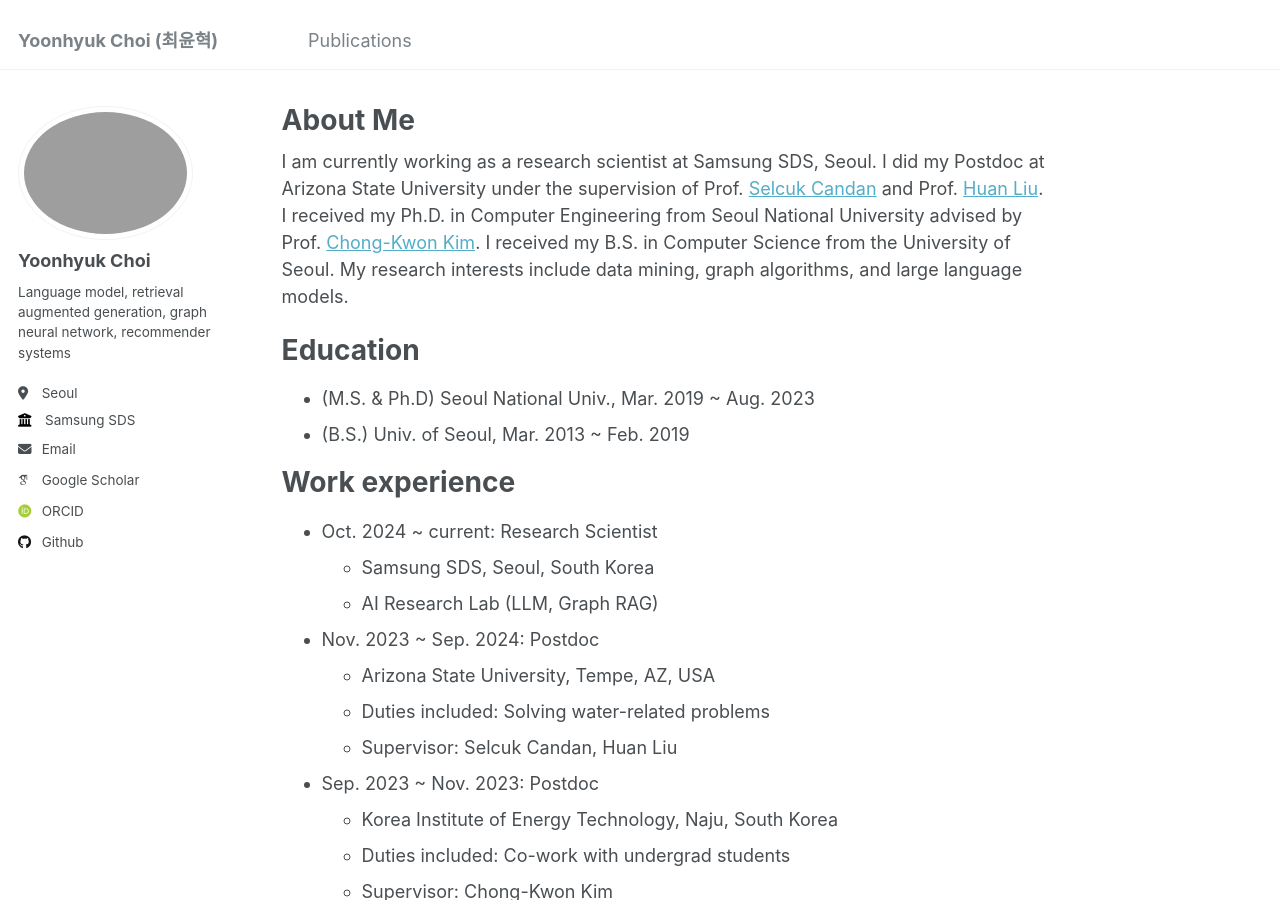
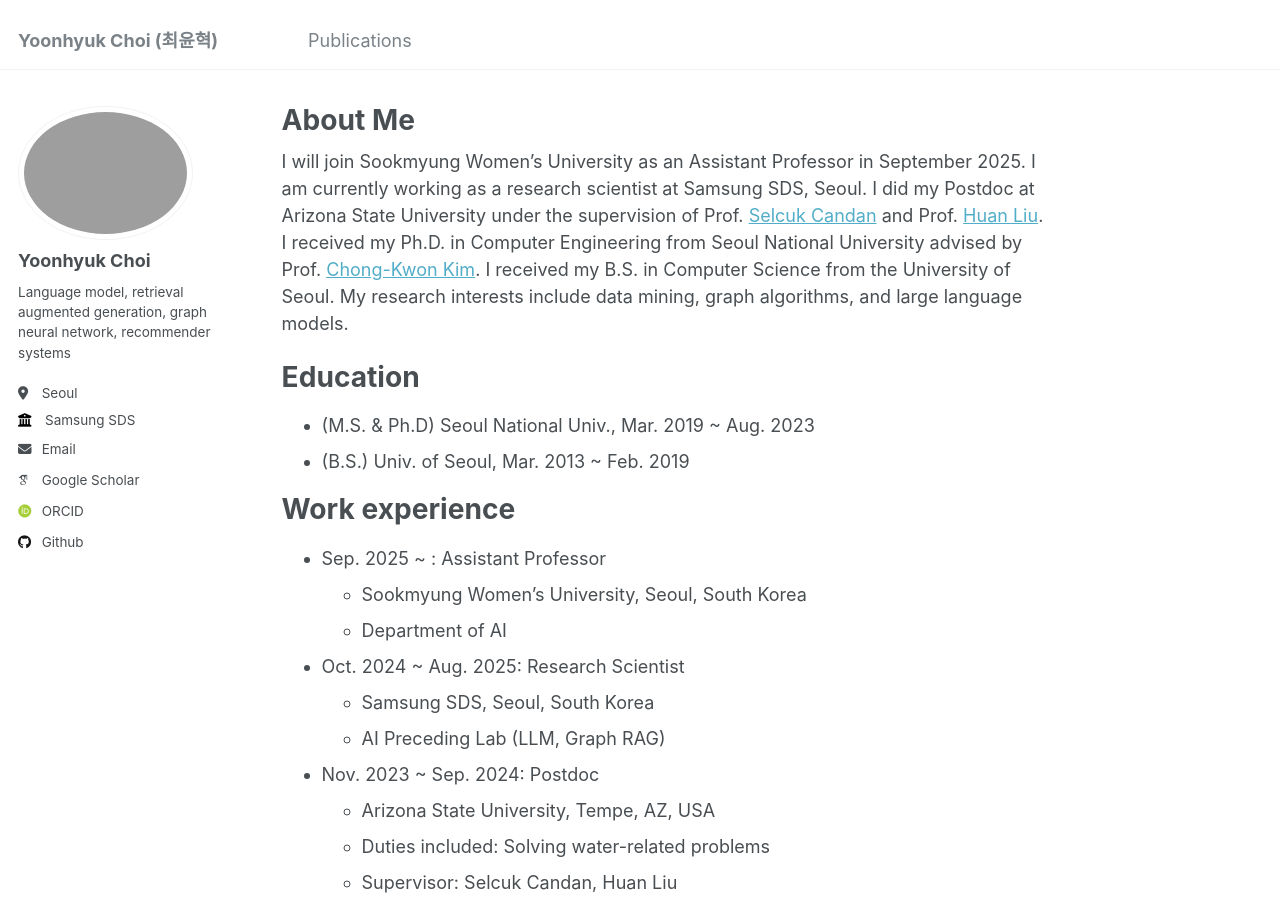
Before and after one commit to ChoiYoonHyuk/ChoiYoonHyuk.github.io, a Jekyll site: the page built from _pages/about.md, in a window 1280 px wide and 900 px high. Built offline with Jekyll 4.4.1, drawn with Linux system fonts in a browser that asks for light colours; some web fonts are replaced.

Commit message:
Update about.md

```diff
--- a/_pages/about.md
+++ b/_pages/about.md
@@ -7,7 +7,7 @@ redirect_from:
   - /about.html
 ---
 
-I am currently working as a research scientist at Samsung SDS, Seoul. I did my Postdoc at Arizona State University under the supervision of Prof. [Selcuk Candan](https://search.asu.edu/profile/20861) and Prof. [Huan Liu](https://www.public.asu.edu/~huanliu/). I received my Ph.D. in Computer Engineering from Seoul National University advised by Prof. [Chong-Kwon Kim](https://scholar.google.com/citations?user=KRykCKkAAAAJ&hl=en). I received my B.S. in Computer Science from the University of Seoul. My research interests include data mining, graph algorithms, and large language models.
+I will join Sookmyung Women's University as an Assistant Professor in September 2025. I am currently working as a research scientist at Samsung SDS, Seoul. I did my Postdoc at Arizona State University under the supervision of Prof. [Selcuk Candan](https://search.asu.edu/profile/20861) and Prof. [Huan Liu](https://www.public.asu.edu/~huanliu/). I received my Ph.D. in Computer Engineering from Seoul National University advised by Prof. [Chong-Kwon Kim](https://scholar.google.com/citations?user=KRykCKkAAAAJ&hl=en). I received my B.S. in Computer Science from the University of Seoul. My research interests include data mining, graph algorithms, and large language models.
 
 
 Education
@@ -17,9 +17,13 @@ Education
 
 Work experience
 ======
-* Oct. 2024 ~ current: Research Scientist
+* Sep. 2025 ~ : Assistant Professor
+  * Sookmyung Women's University, Seoul, South Korea
+  * Department of AI
+
+* Oct. 2024 ~ Aug. 2025: Research Scientist
   * Samsung SDS, Seoul, South Korea
-  * AI Research Lab (LLM, Graph RAG)
+  * AI Preceding Lab (LLM, Graph RAG)
 
 * Nov. 2023 ~ Sep. 2024: Postdoc
   * Arizona State University, Tempe, AZ, USA
```
